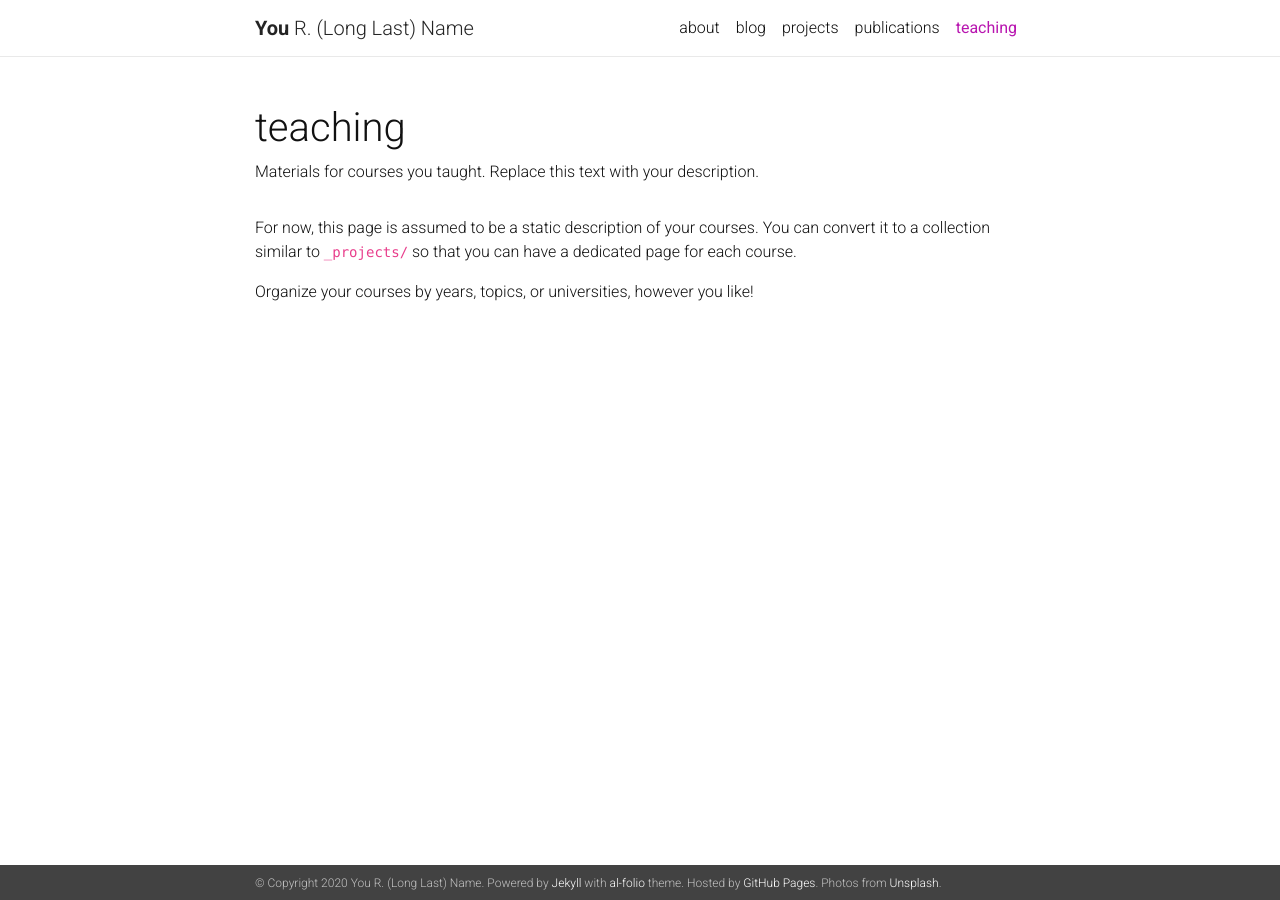
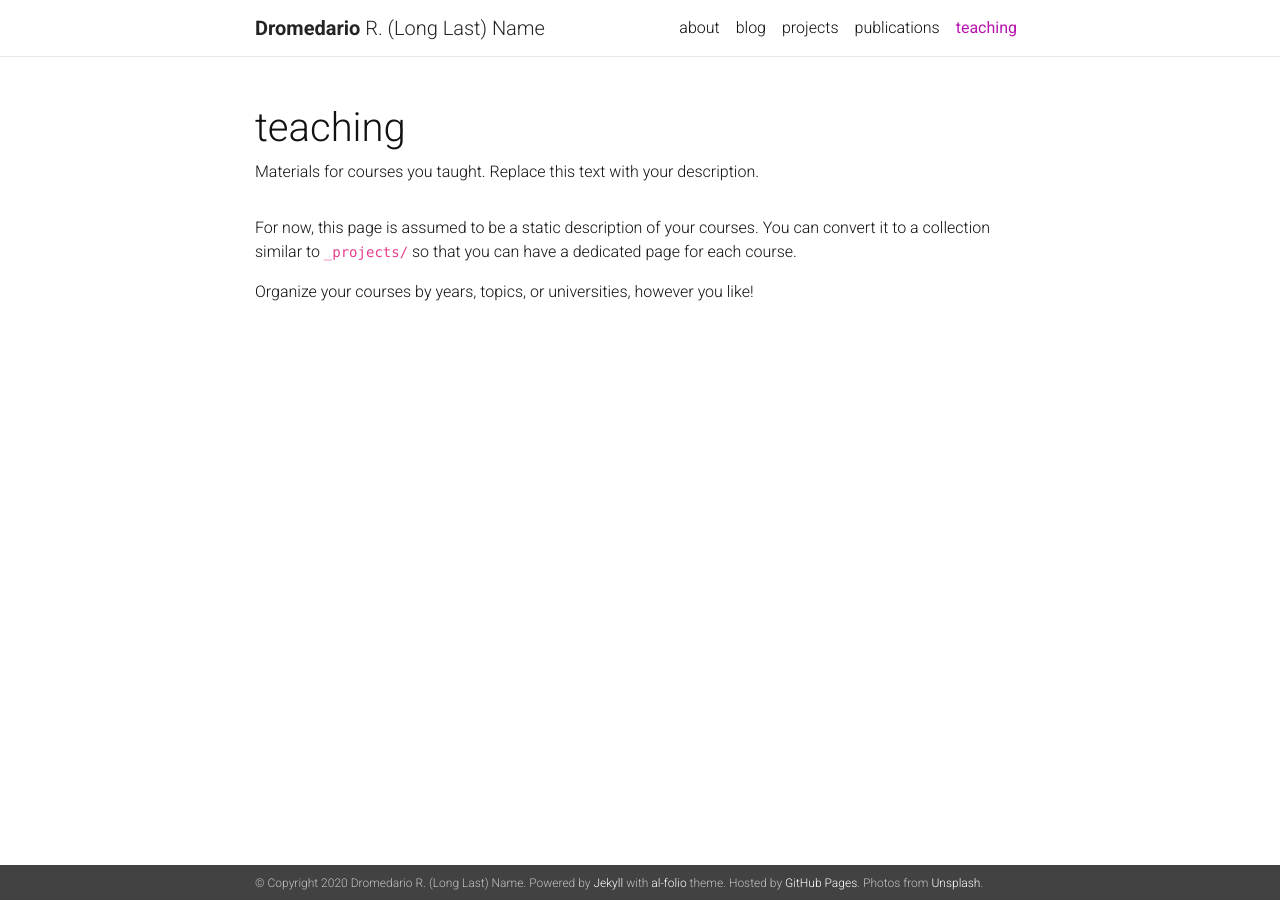
Before and after one commit to dariosanfilippo/_dariosanfilippo.github.io, a Jekyll site: the page built from _pages/teaching.md, in a window 1280 px wide. Built offline with Jekyll 4.4.1, drawn with Linux system fonts in a browser that asks for light colours; nearby versions of some CDN libraries; a style sheet for code colours, icons or effects is not loaded.

Commit message:
test change name on site

```diff
--- a/_config.yml
+++ b/_config.yml
@@ -3,7 +3,7 @@
 # -----------------------------------------------------------------------------
 
 title: blank # the website title (if blank, full name will be used instead)
-first_name: You
+first_name: Dromedario
 middle_name: R.
 last_name: (Long Last) Name
 email: you@example.com
```
